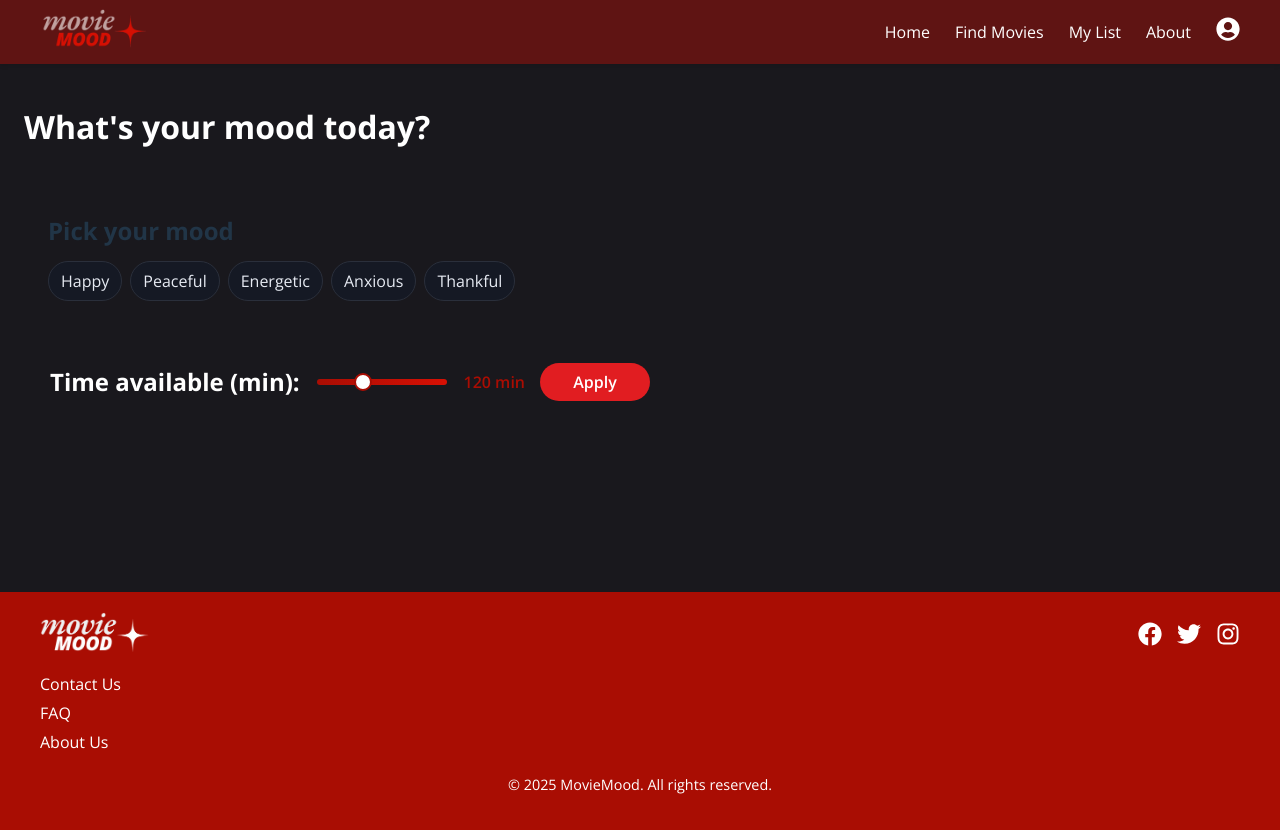
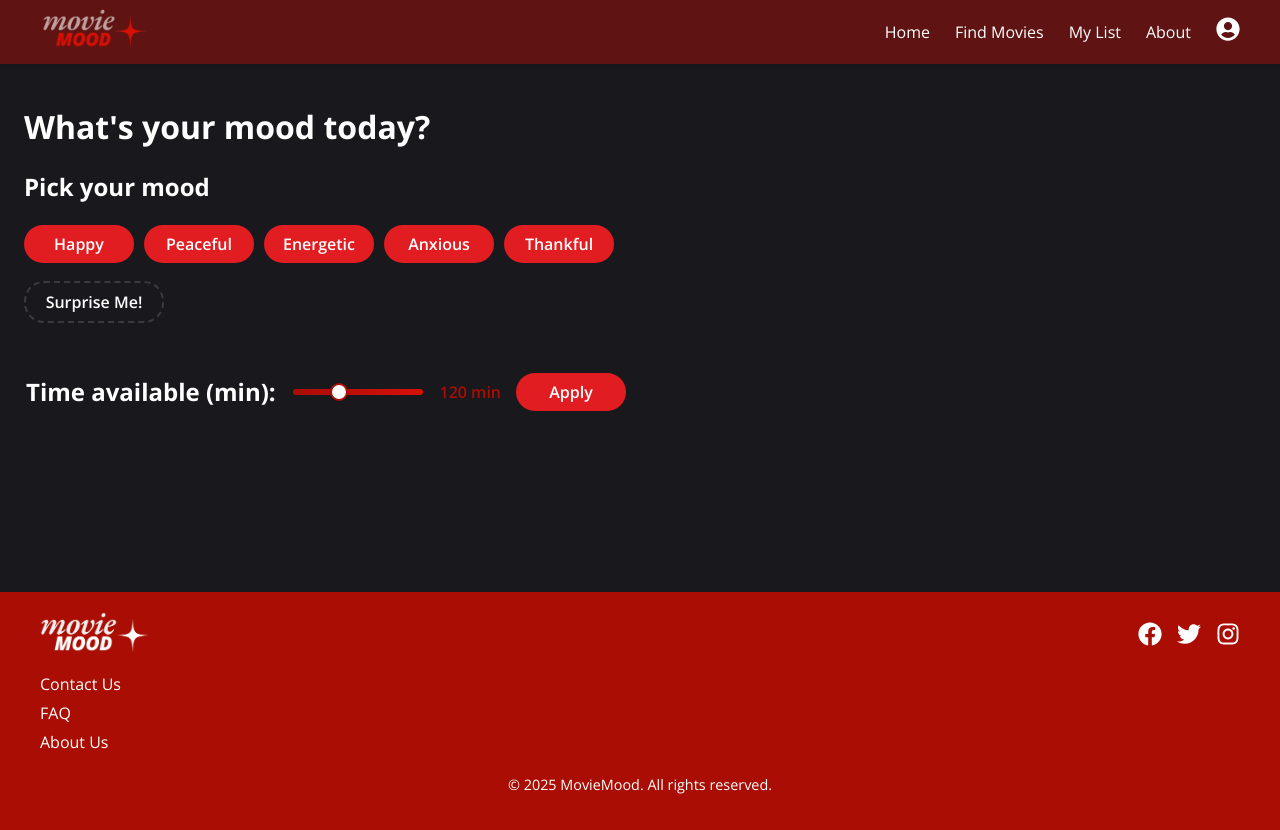
Before and after one commit to lemosjuliana/MovieMood, a React (Vite) app: page /find-movies in a window 1280 px wide. Built offline with nearby package versions, Linux system fonts and the light colour scheme.

Commit message:
surprise me button

```diff
--- a/src/components/MoodSelector.tsx
+++ b/src/components/MoodSelector.tsx
@@ -4,6 +4,7 @@ import { findByMood } from "../api/movies";
 import type { MovieDetails } from "../api/movies";
 import TimeFilter from "./TimeFilter";
 import MovieCard from "./MovieCard";
+import "./Layout/FindMoviesPage.css";
 
 const MOODS = ["Happy", "Peaceful", "Energetic", "Anxious", "Thankful"];
 
@@ -26,7 +27,7 @@ export default function MoodSelector() {
       setResults(data);
     } catch (e: unknown) {
       if (e instanceof Error) {
-        setError(e.message ?? "Failed to fetch movies");
+        setError(e.message);
       } else {
         setError("Failed to fetch movies");
       }
@@ -43,6 +44,13 @@ export default function MoodSelector() {
   async function handleApplyTime() {
     if (selected) await fetchForMood(selected, minutes);
   }
+
+    async function handleSurprise() {
+    const randomMood = MOODS[Math.floor(Math.random() * MOODS.length)];
+    // reuse the same select flow so selected state and results update
+    await handleSelect(randomMood);
+  }
+
 
   // ---- Add to Watchlist: calls your Express backend ----
   async function addTitle(title: string) {
@@ -71,45 +79,35 @@ export default function MoodSelector() {
   }
 
   return (
-    <section style={{ padding: 24 }}>
-      <h2 style={{ fontSize: 24, fontWeight: 700, marginBottom: 12 }}>Pick your mood</h2>
+    <section className="mood-selector">
+      <h2>Pick your mood</h2>
 
-      <div style={{ display: "flex", gap: 8, flexWrap: "wrap", marginBottom: 12 }}>
+      <div className="mood-grid">
         {MOODS.map((m) => (
           <button
             key={m}
             onClick={() => handleSelect(m)}
-            style={{
-              padding: "8px 12px",
-              borderRadius: 999,
-              border: "1px solid #2a2f3b",
-              background: selected === m ? "#6ea8ff" : "#151924",
-              color: selected === m ? "#0b1225" : "#e6eaf2",
-              cursor: "pointer",
-            }}
+            className={`mood-btn mood-${m.toLowerCase()} ${selected === m ? "selected" : ""}`}
           >
             {m}
           </button>
         ))}
       </div>
 
+      <div className="surprise-wrapper">
+        <button className="mood-btn surprise-btn" onClick={handleSurprise} aria-label="Surprise me">Surprise Me!</button>
+      </div>
+
       <TimeFilter minutes={minutes} setMinutes={setMinutes} onApply={handleApplyTime} />
 
-      {loading && <p style={{ marginTop: 12 }}>Loading…</p>}
+      {loading && <p className="loading">Loading…</p>}
       {error && (
-        <p style={{ marginTop: 12, color: "#ffb4b4" }}>
+        <p className="text-red-600" role="alert">
           {error}
         </p>
       )}
 
-      <div
-        style={{
-          marginTop: 16,
-          display: "grid",
-          gap: 16,
-          gridTemplateColumns: "repeat(auto-fit, minmax(280px, 1fr))",
-        }}
-      >
+      <div className="grid" style={{ marginTop: 16 }}>
         {results.map((movie) => (
           <MovieCard
             key={movie.imdbID}
```
